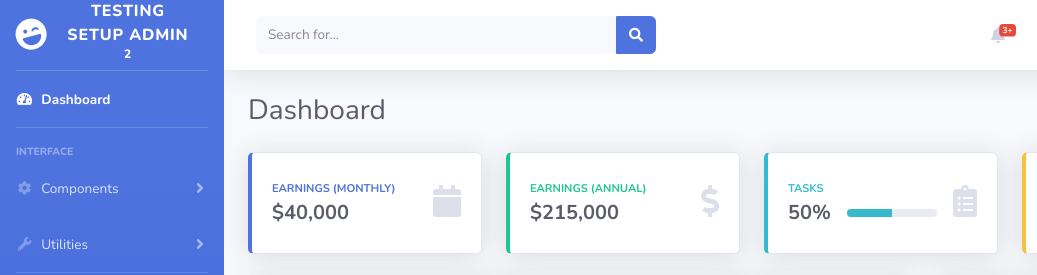
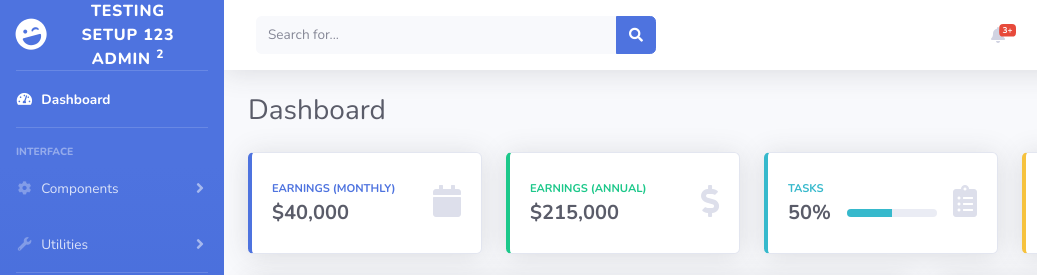
Before and after one commit to APBCResources/platfrom-updated, a website with bundled scripts: page index.html in a window 1280 px wide. Shown: the top 275 px of the page, 0-1037 px from the left. Built offline with nearby package versions, Linux system fonts and the light colour scheme.

Commit message:
changes1

```diff
--- a/index.html
+++ b/index.html
@@ -35,7 +35,7 @@
                 <div class="sidebar-brand-icon rotate-n-15">
                     <i class="fas fa-laugh-wink"></i>
                 </div>
-                <div class="sidebar-brand-text mx-3">Testing Setup Admin <sup>2</sup></div>
+                <div class="sidebar-brand-text mx-3">Testing Setup 123 Admin <sup>2</sup></div>
             </a>
 
             <!-- Divider -->
```
